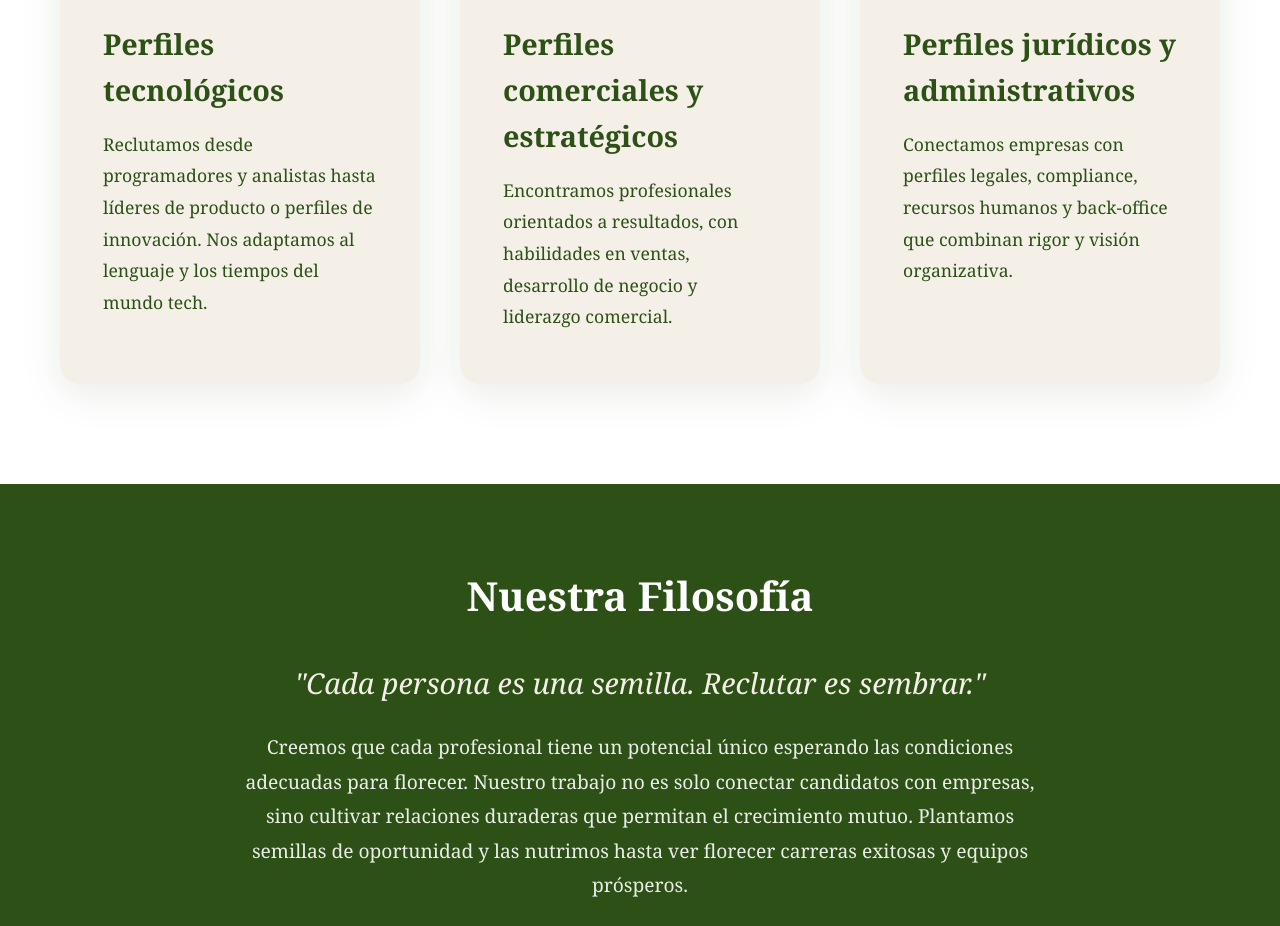
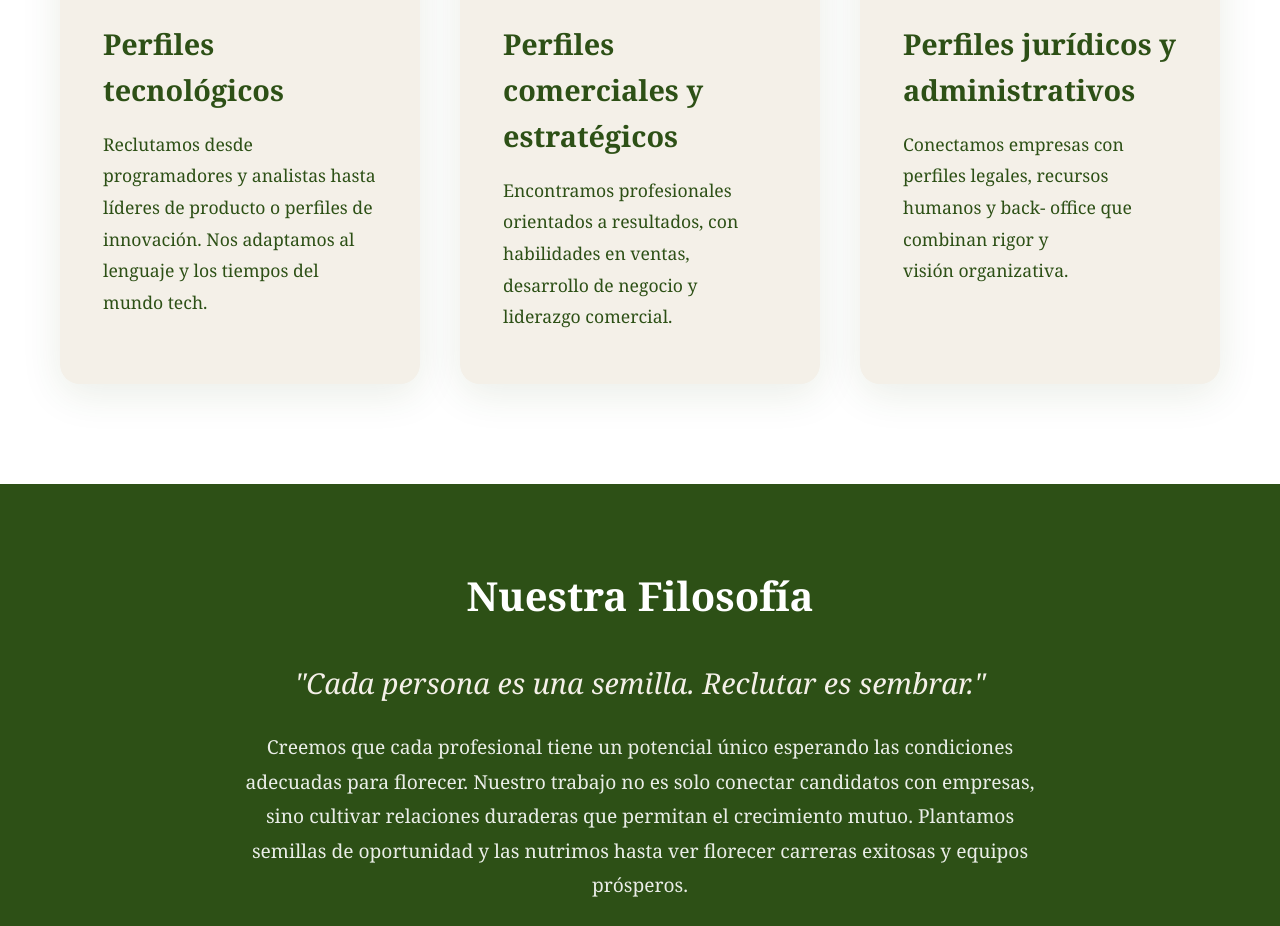
Before and after one commit to LivingSeedTalent-tec/living-seed-talent, a plain HTML site: page index.html in a window 1280 px wide. Shown: the part 1324-2250 px from the top of the page. Drawn offline with Linux system fonts and the light colour scheme.

Commit message:
Update index.html

```diff
--- a/index.html
+++ b/index.html
@@ -683,7 +683,7 @@
                     <div class="service-card">
                         <div class="service-icon">⚖️</div>
                         <h3>Perfiles jurídicos y administrativos</h3>
-                        <p>Conectamos empresas con perfiles legales, compliance, recursos humanos y back-office que combinan rigor y visión organizativa.</p>
+                        <p>Conectamos empresas con perfiles legales, recursos humanos y back- office que combinan rigor y visión organizativa.</p>
                     </div>
                 </div>
             </div>
```
